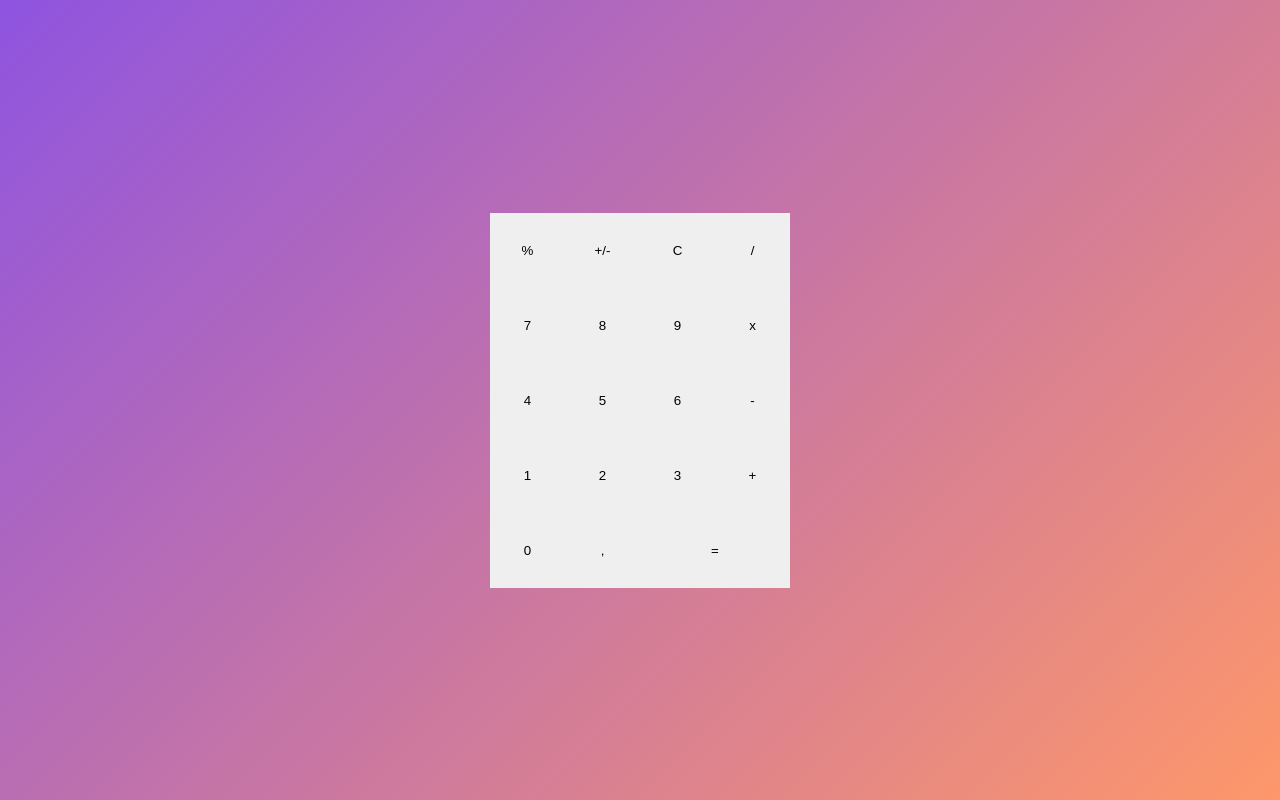
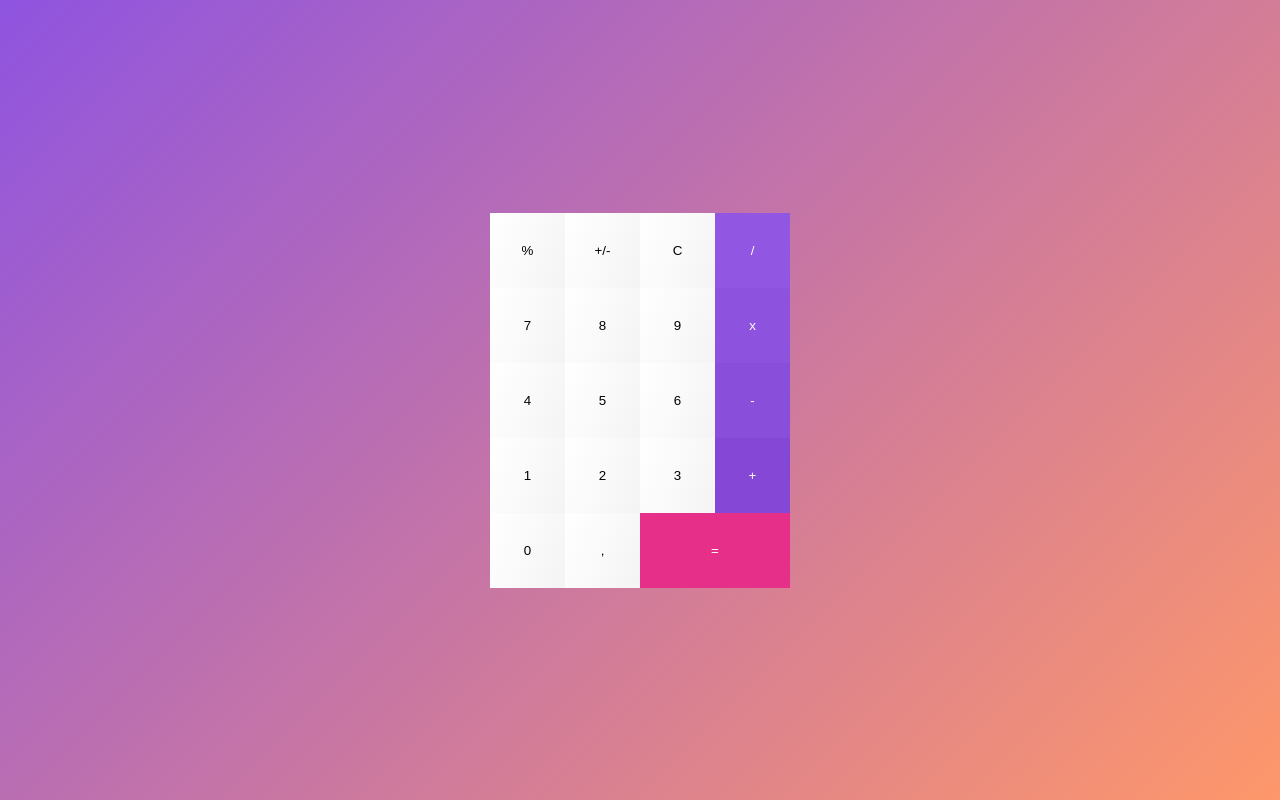
Before and after one commit to mikulskee/react-calculator, a React (Create React App) app: page / in a window 1280 px wide. Built offline with nearby package versions, Linux system fonts and the light colour scheme.

Commit message:
add styles for calculator button

```diff
--- a/src/components/ButtonNumber/ButtonNumber.Styles.js
+++ b/src/components/ButtonNumber/ButtonNumber.Styles.js
@@ -1,8 +1,33 @@
 import styled from 'styled-components';
 
 export const ButtonNumberWrapper = styled.button`
+	position: relative;
 	cursor: pointer;
 	border: none;
+	box-shadow: none;
 	width: ${({ size }) => (size === 'big' ? '50%' : '25%')};
 	height: ${({ buttonWidth }) => `${buttonWidth}px`};
+	background: linear-gradient(110deg, rgba(255, 255, 255, 1) 0%, rgba(244, 244, 244, 1) 100%);
+	color: ${({ color }) => (color === 'primary' ? 'black' : 'white')};
+	background: ${({ id }) => id === '/' && '#9156e2'};
+	background: ${({ id }) => id === 'x' && '#8d52de'};
+	background: ${({ id }) => id === '-' && '#894eda'};
+	background: ${({ id }) => id === '+' && '#8547d6'};
+	background: ${({ id }) => id === '=' && '#e62f89'};
+
+	&:hover::after {
+		opacity: 1;
+	}
+
+	&::after {
+		content: '';
+		position: absolute;
+		opacity: 0;
+		top: 0;
+		left: 0;
+		width: 100%;
+		height: 100%;
+		background-color: rgba(0, 0, 0, 0.2);
+		transition: opacity 0.15s linear;
+	}
 `;
--- a/src/components/ButtonNumber/ButtonNumber.js
+++ b/src/components/ButtonNumber/ButtonNumber.js
@@ -2,7 +2,7 @@ import React, { useEffect, useState, useCallback } from 'react';
 import { ButtonNumberWrapper } from './ButtonNumber.Styles';
 
 const ButtonNumber = (props) => {
-	const { children, size, id } = props;
+	const { children, size, id, color } = props;
 	const [buttonWidth, setButtonWidth] = useState();
 
 	const getButtonWidth = useCallback(() => {
@@ -11,7 +11,7 @@ const ButtonNumber = (props) => {
 
 	useEffect(() => {
 		getButtonWidth();
-	}, []);
+	}, [getButtonWidth]);
 	useEffect(() => {
 		window.addEventListener('resize', getButtonWidth);
 
@@ -21,7 +21,7 @@ const ButtonNumber = (props) => {
 	}, [getButtonWidth]);
 
 	return (
-		<ButtonNumberWrapper size={size} id={id} buttonWidth={buttonWidth}>
+		<ButtonNumberWrapper size={size} id={id} buttonWidth={buttonWidth} color={color}>
 			{children}
 		</ButtonNumberWrapper>
 	);
--- a/src/containers/Calculator/Calculator.Data.js
+++ b/src/containers/Calculator/Calculator.Data.js
@@ -105,12 +105,12 @@ export const buttonContentData = [
 		color: 'primary',
 		content: ',',
 		size: 'normal',
-		id: 17,
+		id: 18,
 	},
 	{
 		color: 'pink',
 		content: '=',
 		size: 'big',
-		id: 18,
+		id: 19,
 	},
 ];
--- a/src/containers/Calculator/Calculator.js
+++ b/src/containers/Calculator/Calculator.js
@@ -9,7 +9,7 @@ const Calculator = () => {
 			<ButtonsWrapper>
 				{buttonContentData.map((item) => {
 					return (
-						<ButtonNumber size={item.size} id={item.content}>
+						<ButtonNumber key={item.id} size={item.size} id={item.content} color={item.color}>
 							{item.content}
 						</ButtonNumber>
 					);
```
